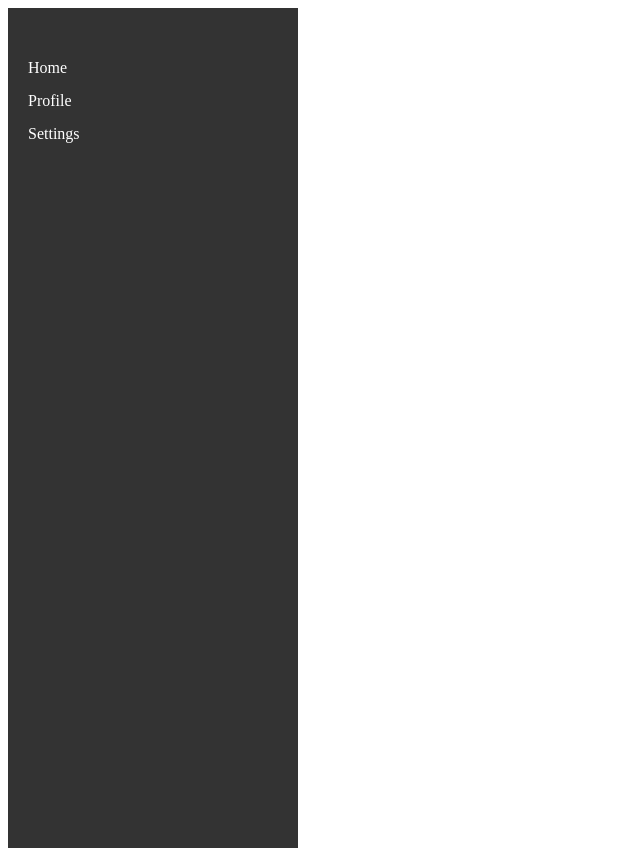
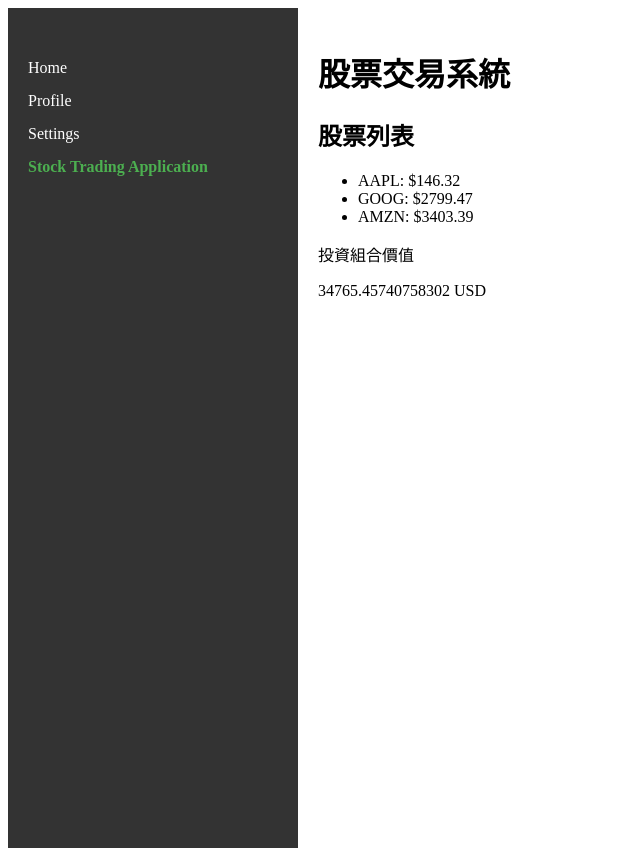
Before and after one commit to fgh64hfhk/my-react-app-2024, a React (Vite) app: page /stock in a window 1280 px wide. Shown: the whole page, without its empty margins (0-640 px from the left). Built offline with nearby package versions, Linux system fonts and the light colour scheme.

Commit message:
Finished Stock Trading main JSX and Stock Provider

```diff
--- a/src/router/NavigateRouter.tsx
+++ b/src/router/NavigateRouter.tsx
@@ -1,17 +1,18 @@
 import { useEffect } from "react";
 import { useLocation, NavLink, Routes, Route } from "react-router-dom";
 import "./NavigateRouter.css"; // 引入样式文件
+import StockTradingApp from "../stock/StockTrading";
 
 function Home() {
-  return <h2 className="page-title">Home Page</h2>;
+  return <h1 className="page-title">Home Page</h1>;
 }
 
 function Profile() {
-  return <h2 className="page-title">Profile Page</h2>;
+  return <h1 className="page-title">Profile Page</h1>;
 }
 
 function Settings() {
-  return <h2 className="page-title">Settings Page</h2>;
+  return <h1 className="page-title">Settings Page</h1>;
 }
 
 // 置頂元件
@@ -56,8 +57,16 @@ function NavigateRouter() {
               Settings
             </NavLink>
           </li>
+          {/* 股票儀表板 */}
+          <li>
+            <NavLink
+              to="/stock"
+              className={({ isActive }) => (isActive ? "active-link" : "")}
+            >
+              Stock Trading Application
+            </NavLink>
+          </li>
         </ul>
-        {/* 股票儀表板 */}
       </nav>
       {/* 右側內容 */}
       <main className="content">
@@ -65,6 +74,7 @@ function NavigateRouter() {
           <Route path="/" element={<Home />} />
           <Route path="/profile" element={<Profile />} />
           <Route path="/settings" element={<Settings />} />
+          <Route path="/stock" element={<StockTradingApp />} />
         </Routes>
       </main>
     </div>
--- /dev/null
+++ b/src/stock/StockProvider.tsx
@@ -0,0 +1,50 @@
+// 管理股票价格和更新
+import { createContext, ReactNode, useEffect, useState } from "react";
+
+// 股票數據結構
+interface Stock {
+  symbol: string;
+  price: number;
+}
+
+// 提供股票數據的上下文
+const StockContext = createContext<{
+  stocks: Stock[];
+  updateStockPrice: () => void;
+} | undefined>(undefined);
+
+// 定義 Props 的類型
+interface StockProviderProps {
+  children: ReactNode;
+}
+
+const StockProvider = ({ children }: StockProviderProps) => {
+  const [stocks, setStocks] = useState<Stock[]>([
+    { symbol: "AAPL", price: 150 },
+    { symbol: "GOOG", price: 2800 },
+    { symbol: "AMZN", price: 3400 },
+  ]);
+
+  // 模擬股票價格的異步更新
+  const updateStockPrice = () => {
+    setStocks((prevStocks) =>
+      prevStocks.map((stock) => ({
+        ...stock,
+        price: Math.max(0, stock.price + (Math.random() - 0.5) * 10), // 限制價格為正數
+      }))
+    );
+  };
+
+  useEffect(() => {
+    const interval = setInterval(updateStockPrice, 5000); // 每5秒更新一次價格
+    return () => clearInterval(interval); // 清除定時器
+  }, []);
+
+  return (
+    <StockContext.Provider value={{ stocks, updateStockPrice }}>
+      {children}
+    </StockContext.Provider>
+  );
+};
+
+export { StockProvider, StockContext };
--- a/src/stock/StockTrading.tsx
+++ b/src/stock/StockTrading.tsx
@@ -0,0 +1,115 @@
+// 管理用户资产和交易操作
+import { useContext, useMemo, useReducer } from "react";
+import { StockProvider, StockContext } from "./StockProvider";
+
+// 主組件的邏輯
+function StockTrading() {
+  // 初始化帳戶資金
+  const initialBalance = 10000;
+  // 初始化帳戶資訊
+  const initialAccount = {
+    balance: initialBalance,
+    portfolio: {
+        "AAPL": 5,
+        "AMZN": 10,
+    }
+  }
+  // 1. 使用上下文取得股票資訊
+  const { stocks } = useContext(StockContext) || { stocks: [] };
+  // 2. 初始化 Reducer
+  const [account] = useReducer(portfolioReducer, initialAccount);
+  // 3. 計算投資組合的總價值
+  const totalValue = useMemo(() => {
+    return Object.entries(account.portfolio).reduce((total, [s, amount]) => {
+        const stock = stocks.find(({ symbol }) => symbol === s);
+        return stock ? total + (stock.price * amount) : total;
+    }, 0);
+  }, [stocks, account]);
+  console.log(stocks);
+  return (
+    <>
+        <h1>股票交易系統</h1>
+        <div>
+            <h2>股票列表</h2>
+            <ul>
+                {stocks.map((stock) => (
+                    <li>
+                        <span>{stock.symbol}: ${stock.price.toFixed(2)}</span>
+                    </li>
+                ))}
+            </ul>
+        </div>
+        <div>投資組合價值</div>
+        <p>{totalValue} USD</p>
+    </>
+  );
+}
+
+// 匯出的整合組件
+function StockTradingApp() {
+    return (
+        <StockProvider>
+            <StockTrading />
+        </StockProvider>
+    )
+}
+
+// 定義投資組合狀態和動作
+interface PortfolioState {
+  balance: number; // 用戶當前餘額
+  portfolio: {
+    [symbol: string]: number; // 每個股票符號對應的持有數量
+  };
+}
+interface Action {
+  type: "BUY" | "SELL"; // 動作類型:買入或賣出
+  payload: {
+    symbol: string; // 股票符號
+    amount: number; // 賣出或買入的數量
+    price?: number; // 股票價格，用於計算交易金額
+  };
+}
+// 定義 Reducer
+const portfolioReducer = (
+  state: PortfolioState,
+  action: Action
+): PortfolioState => {
+  // 取得動作裡面的資料載體
+  const { symbol, amount, price = 0 } = action.payload;
+  // 計算交易金額
+  const transaction = amount * price;
+  // 取得持有股票的數量
+  const remainder = state.portfolio[symbol];
+  // 取得帳戶餘額
+  const balance = state.balance;
+  switch (action.type) {
+    case "BUY": {
+      // 如果餘額足夠則更新投資組合與餘額，反之回傳原本狀態
+      if (balance >= transaction) {
+        return {
+          ...state,
+          balance: state.balance - transaction,
+          // 合併到該 symbol 部位的數量
+          [symbol]: state.portfolio[symbol] + amount,
+        };
+      }
+      return state;
+    }
+    case "SELL": {
+      // 如果股數足夠則更新投資組合與餘額，反之回傳原本狀態
+      if (remainder >= amount) {
+        return {
+          ...state,
+          balance: state.balance + transaction,
+          // 合併到該 symbol 部位的數量
+          [symbol]: state.portfolio[symbol] - amount,
+        };
+      }
+      return state;
+    }
+    default:
+      return state;
+  }
+};
+
+export default StockTradingApp;
```
